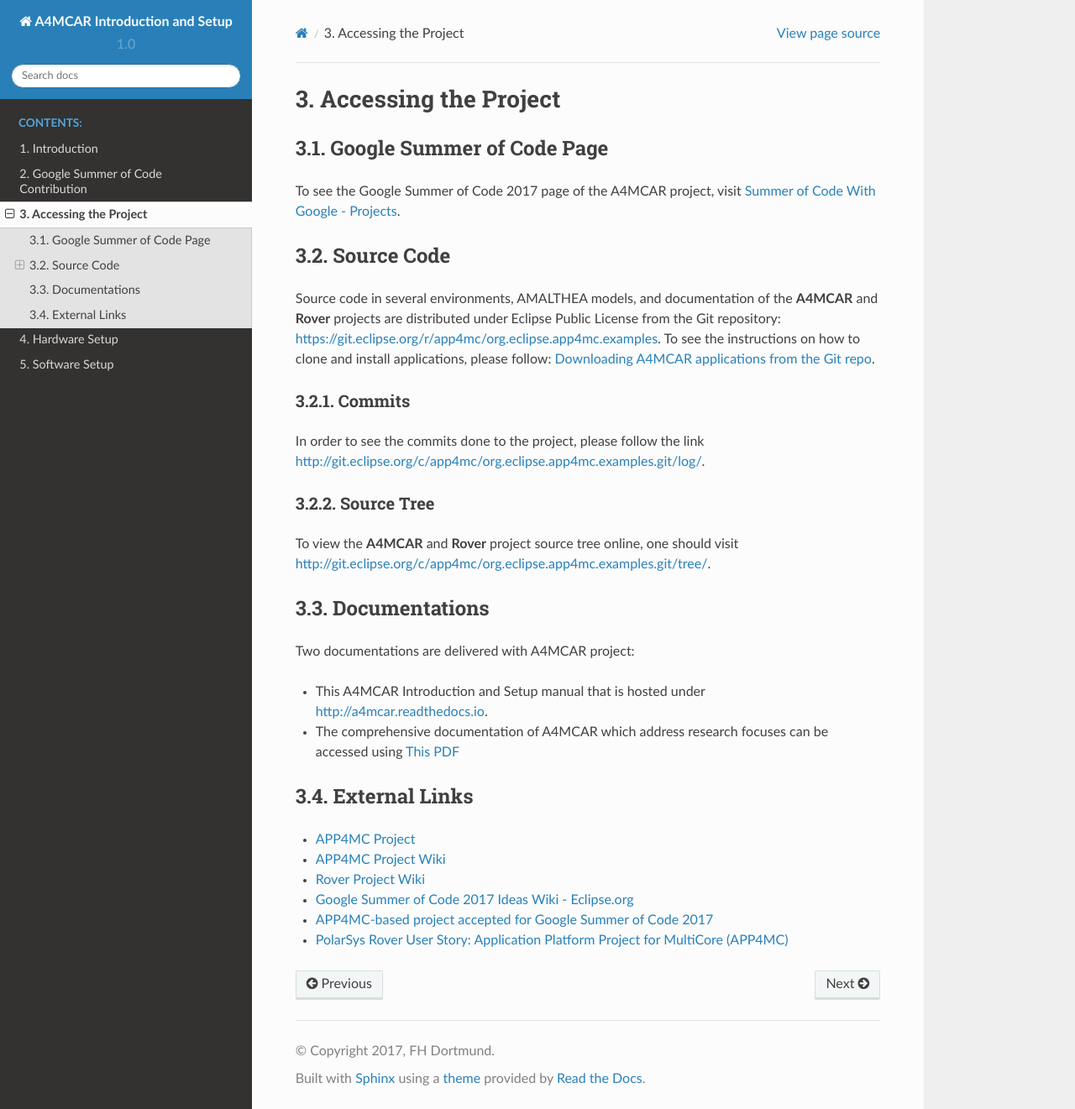
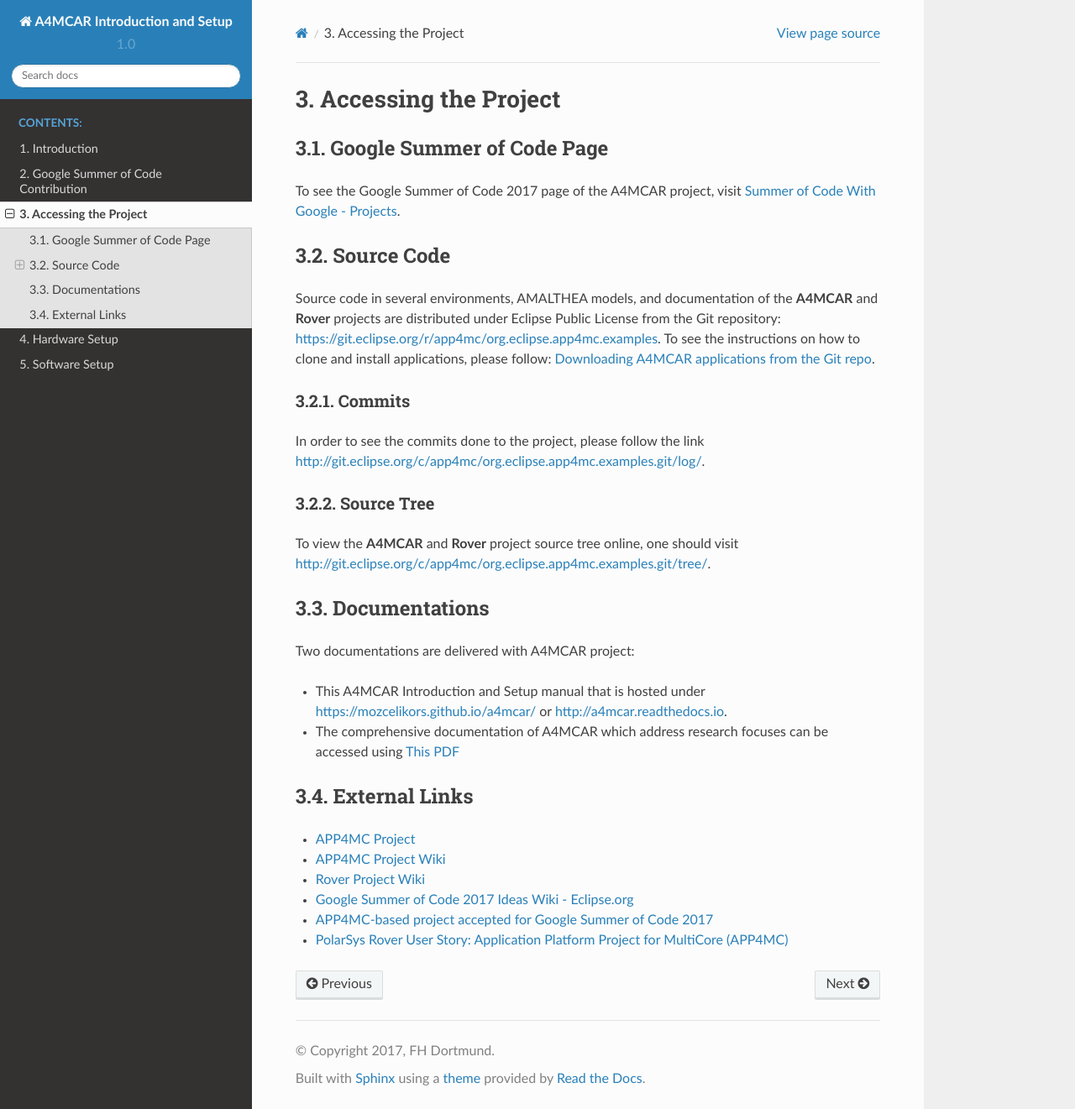
Before and after one commit to mozcelikors/a4mcar, a Sphinx documentation site: the page built from docs/howtosetup/source/content/more.rst, in a window 1280 px wide and 1321 px high. Shown: the whole window at 84% size. Built offline with Sphinx 7.4.7 and the Read the Docs theme 2.0.0, drawn with Linux system fonts in a browser that asks for light colours.

Commit message:
Link updated

```diff
--- a/docs/howtosetup/source/content/more.rst
+++ b/docs/howtosetup/source/content/more.rst
@@ -28,7 +28,7 @@
 ==============
 Two documentations are delivered with A4MCAR project:
 
-* This A4MCAR Introduction and Setup manual that is hosted under `http://a4mcar.readthedocs.io <http://a4mcar.readthedocs.io>`_.
+* This A4MCAR Introduction and Setup manual that is hosted under `https://mozcelikors.github.io/a4mcar/ <https://mozcelikors.github.io/a4mcar/content/intro.html>`_ or `http://a4mcar.readthedocs.io <http://a4mcar.readthedocs.io>`_.
 
 * The comprehensive documentation of A4MCAR which address research focuses can be accessed using `This PDF <https://gitlab.idial.institute/RPublic/A4mcar_documentation/raw/master/a4mcar_documentation.pdf>`_
 
```
